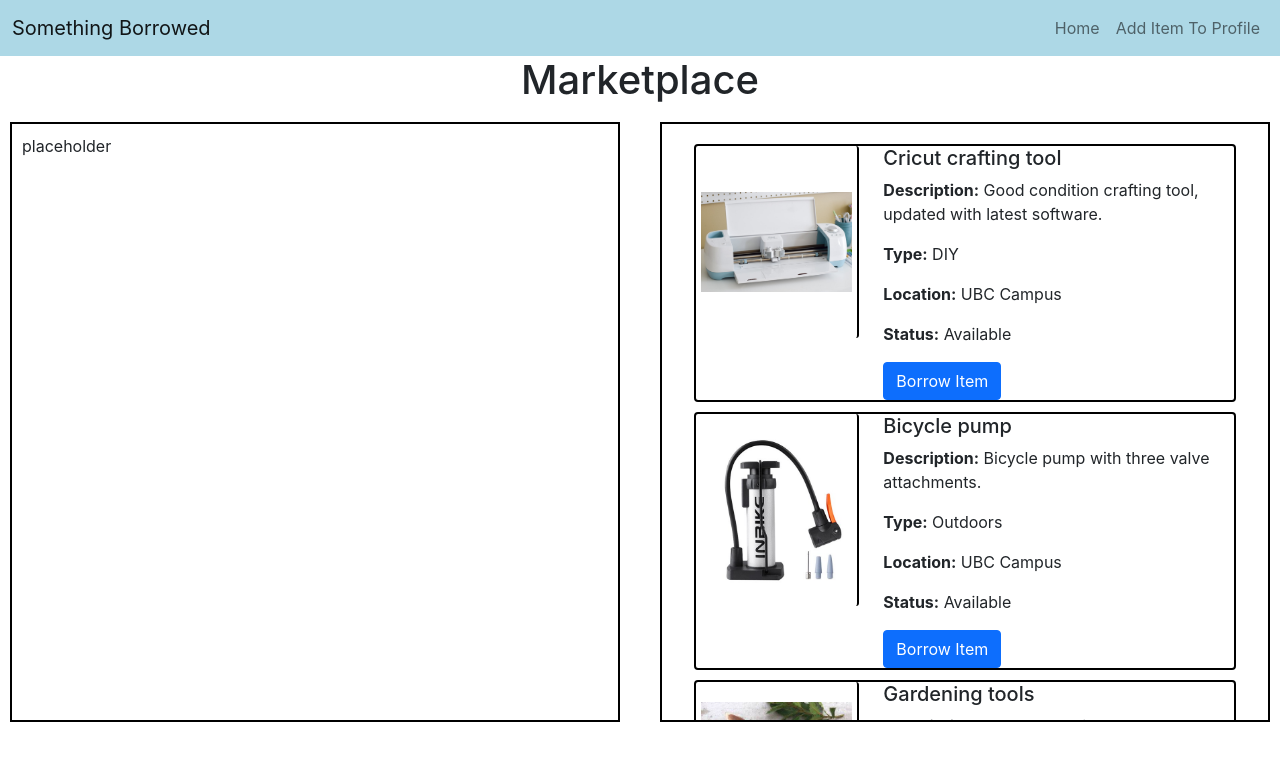
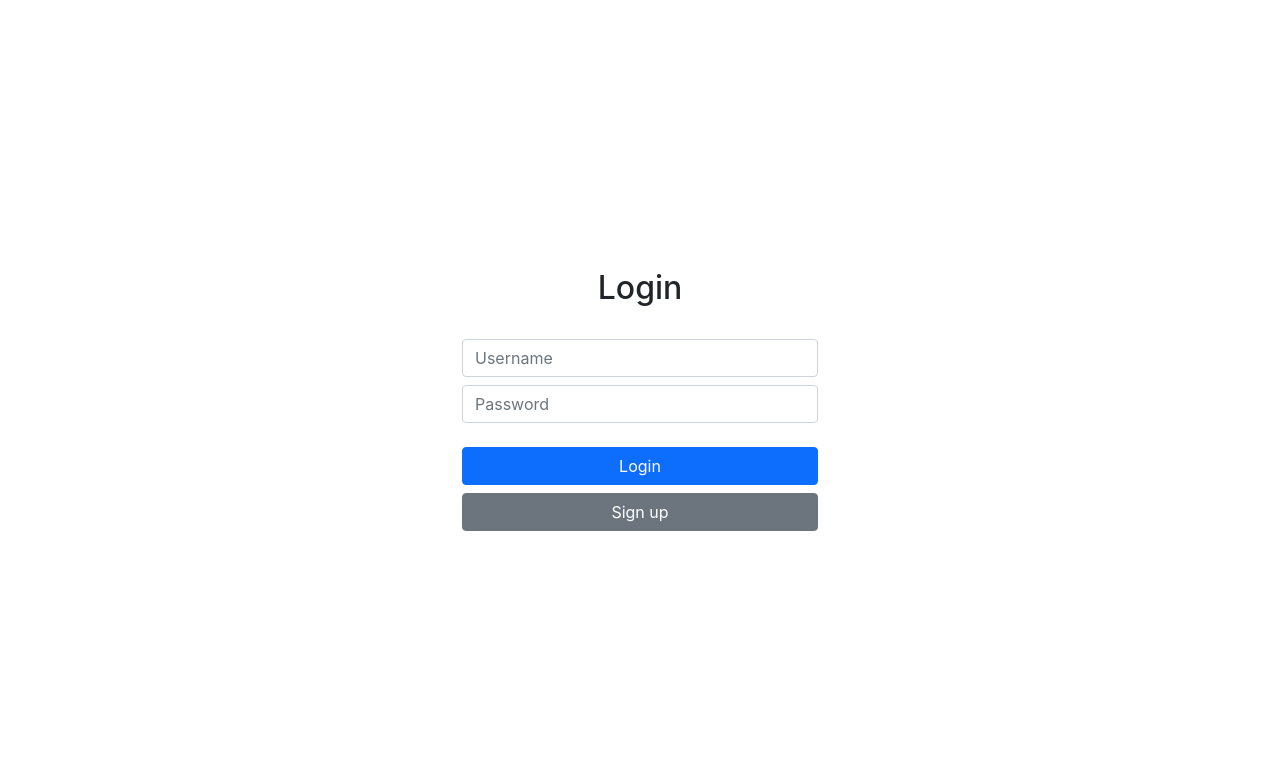
Before and after one commit to phreid/somethingBorrowed, a React (Create React App) app: page / in a window 1280 px wide. Shown: the top 760 px of the page. Built offline with nearby package versions, Linux system fonts and the light colour scheme.

Commit message:
add back loginpage to homepage

```diff
--- a/src/index.js
+++ b/src/index.js
@@ -4,13 +4,13 @@ import './index.css'
 
 import { store } from './redux/store'
 import { Provider } from 'react-redux'
-import Marketplace from './components/Marketplace'
+import LoginPage from './components/LoginPage'
 
 const root = ReactDOM.createRoot(document.getElementById('root'))
 root.render(
   <React.StrictMode>
     <Provider store={store}>
-      <Marketplace />
+      <LoginPage />
     </Provider>
   </React.StrictMode>
 )
```
